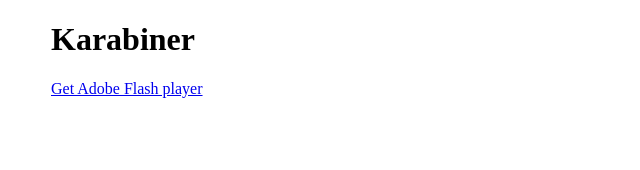
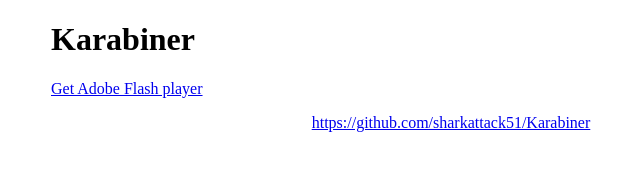
Before and after one commit to sharkattack51/Karabiner, a plain HTML site: page bin/index.html in a window 1280 px wide. Shown: the whole page, without its empty margins (189-829 px from the left). Drawn offline with Linux system fonts and the light colour scheme.

Commit message:
add demo

```diff
--- a/bin/index.html
+++ b/bin/index.html
@@ -27,7 +27,6 @@
 			flashvars, params, attributes);
 	</script>
 	<style>
-		html, body { overflow:hidden; }
 		body { margin:0 auto; height:600px; width:800px; }
 	</style>
 </head>
@@ -36,5 +35,6 @@
 		<h1>Karabiner</h1>
 		<p><a href="http://www.adobe.com/go/getflashplayer">Get Adobe Flash player</a></p>
 	</div>
+	<center><a href="https://github.com/sharkattack51/Karabiner">https://github.com/sharkattack51/Karabiner</a></center>
 </body>
 </html>
```
Also changed, not shown: bin/load_image.png (added), 3 other files.
